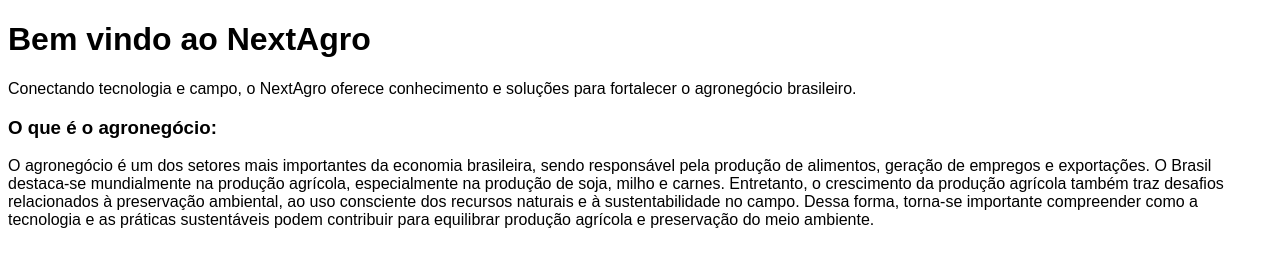
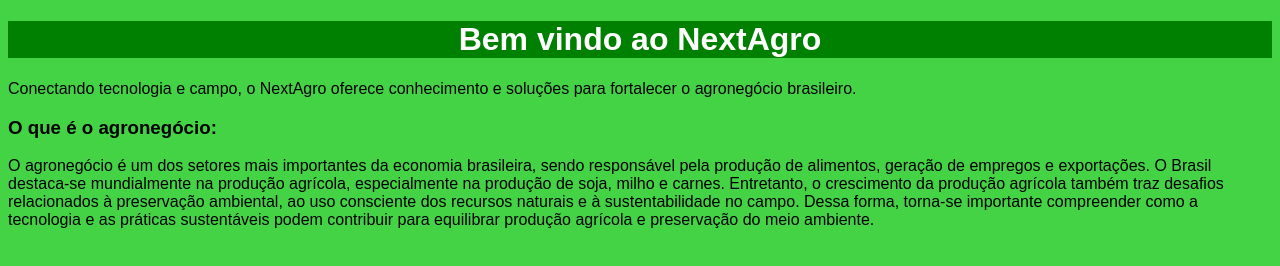
Before and after one commit to caio180/NextAgro, a plain HTML site: page frontend/index.html in a window 1280 px wide. Drawn offline with Linux system fonts and the light colour scheme.

Commit message:
Colocando o primeiro estilo da página

```diff
--- a/frontend/style.css
+++ b/frontend/style.css
@@ -1,3 +1,9 @@
 body{
     font-family: Arial;
+    background-color: rgb(68, 211, 68);
 }
+h1{
+    color: white;
+    text-align: center;
+    background-color: green;
+}
```
